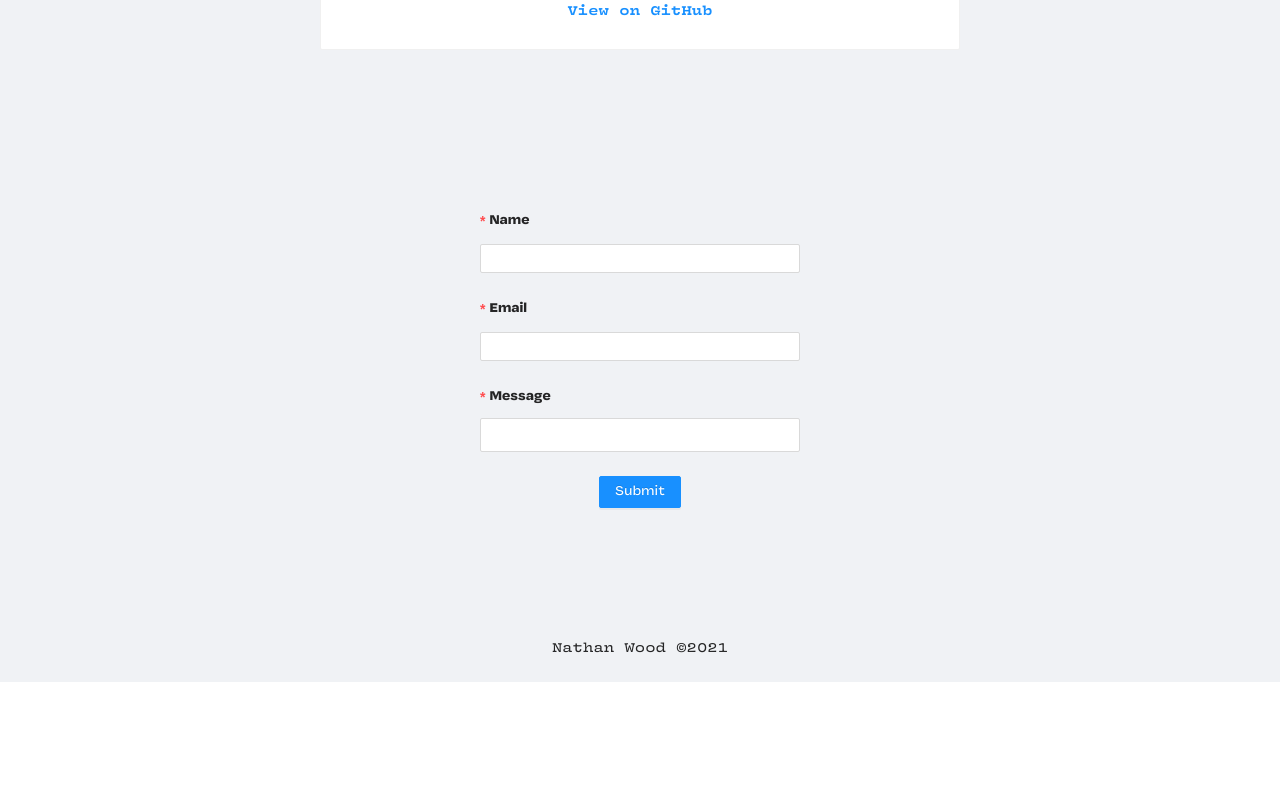
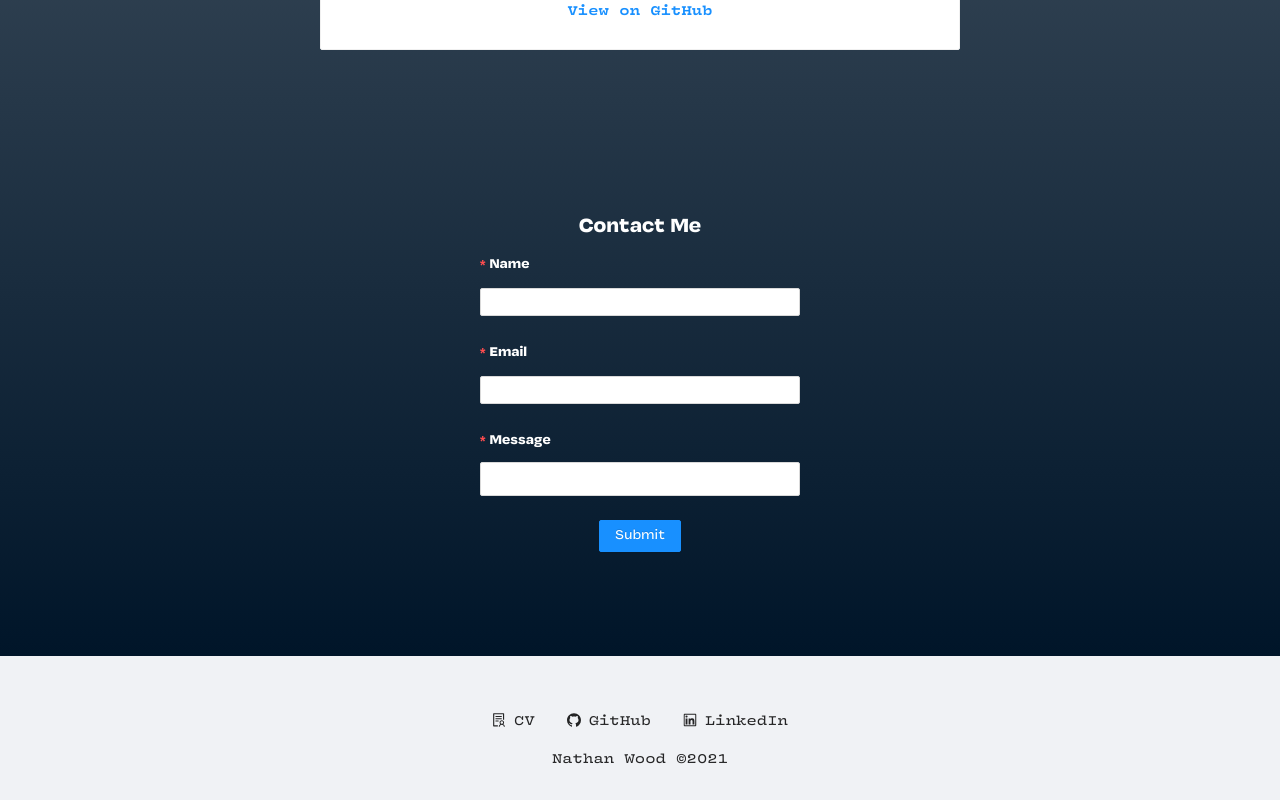
Before and after one commit to nathanwould/Portfolio, a React (Create React App) app in the folder client/: page / in a window 1280 px wide. Shown: the part 3179-3979 px from the top of the page. Before the commit the page ends 3861 px from the top, so only its background shows below. Built offline with nearby package versions, Linux system fonts and the light colour scheme.

Commit message:
added footer links

```diff
--- a/client/src/App.css
+++ b/client/src/App.css
@@ -10,6 +10,7 @@
 .site-layout-content {
   display: flex;
   justify-content: center;
+  background: linear-gradient(white, #001529)
 }
 
 .menu {
@@ -30,3 +31,9 @@
   flex-direction: column;
   align-items: center;
 }
+
+.footer-copyright {
+  padding-top: 16px;
+}
+
+/* @media */
--- a/client/src/App.js
+++ b/client/src/App.js
@@ -1,7 +1,8 @@
 import './App.css';
 import { useState } from 'react';
-import { Layout, Menu } from 'antd';
+import { Layout, Menu, Button } from 'antd';
 import 'antd/dist/antd.css';
+import { GithubOutlined, SolutionOutlined, LinkedinOutlined } from '@ant-design/icons';
 import Projects from './components/projects/Projects.jsx';
 import AboutMe from './components/aboutMe/AboutMe.jsx';
 import Contact from './components/contact/Contact.jsx';
@@ -50,7 +51,30 @@ function App() {
           <Projects id='projects'/>
           <Contact id='contact'/>
         </Content>
-        <Footer>Nathan Wood ©2021</Footer>
+        <Footer>
+          <Button
+            className='footer-link'
+            type='text'
+            href='https://drive.google.com/file/d/1-VGk3PUd42v7HOMTnrlYY1rwjwlHTlrh/view?usp=sharing'
+            icon={<SolutionOutlined />}
+          >CV
+          </Button>
+          <Button
+            className='footer-link'
+            type='text'
+            href='https://github.com/nathanwould'
+            icon={<GithubOutlined />}
+            >GitHub
+          </Button>
+          <Button
+            className='footer-link'
+            type='text'
+            href='https://www.linkedin.com/in/nathan-wood-dev/'
+            icon={<LinkedinOutlined />}
+          >LinkedIn
+          </Button>
+          <h4 className='footer-copyright'>Nathan Wood ©2021</h4>
+          </Footer>
       </Layout>
     </div>
   );
--- a/client/src/components/contact/Contact.css
+++ b/client/src/components/contact/Contact.css
@@ -11,6 +11,18 @@
   font-weight: bold;
 }
 
+.form h1 {
+  color: white;
+}
+
+.form label {
+  color: white;
+}
+
+.ant-form.label > label {
+  color: white;
+}
+
 .ant-input {
   font-size: 12px;
 }
--- a/client/src/components/contact/Contact.jsx
+++ b/client/src/components/contact/Contact.jsx
@@ -15,7 +15,9 @@ export default function Contact() {
       className='form'
       id='contact'
     >
+      <h1>Contact Me</h1>
       <Form.Item
+        className='label'
         name='name'
         label='Name'
         // value={name}
@@ -24,6 +26,7 @@ export default function Contact() {
         <Input />
       </Form.Item>
       <Form.Item
+        className='label'
         name='email'
         label='Email'
         // value={email}
@@ -32,6 +35,7 @@ export default function Contact() {
         <Input />
       </Form.Item>
       <Form.Item
+        className='label'
         name='message'
         label='Message'
         // value={message}
```
Also changed, not shown: 1 other file (tests, documents, lock files or other folders).
